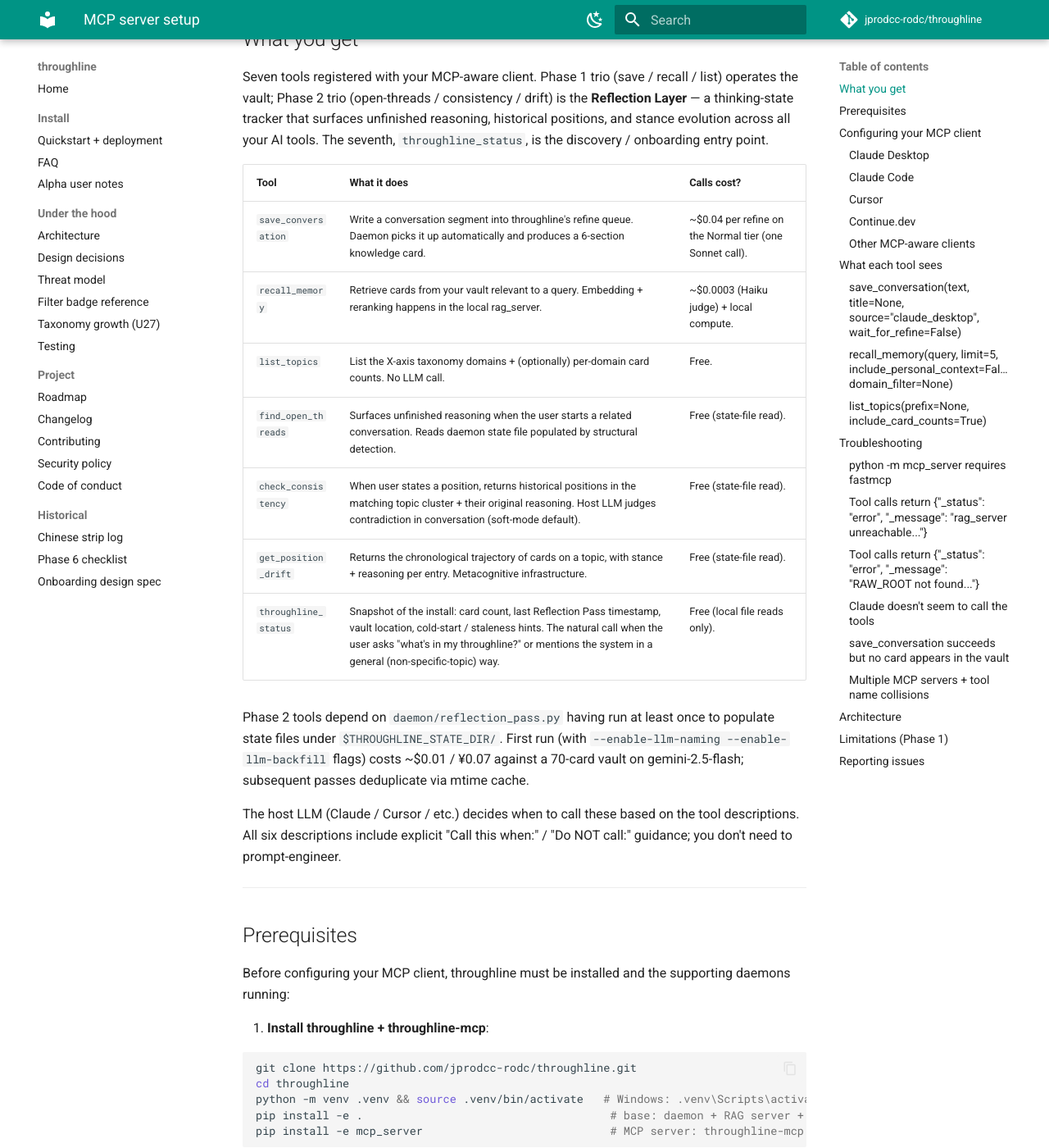
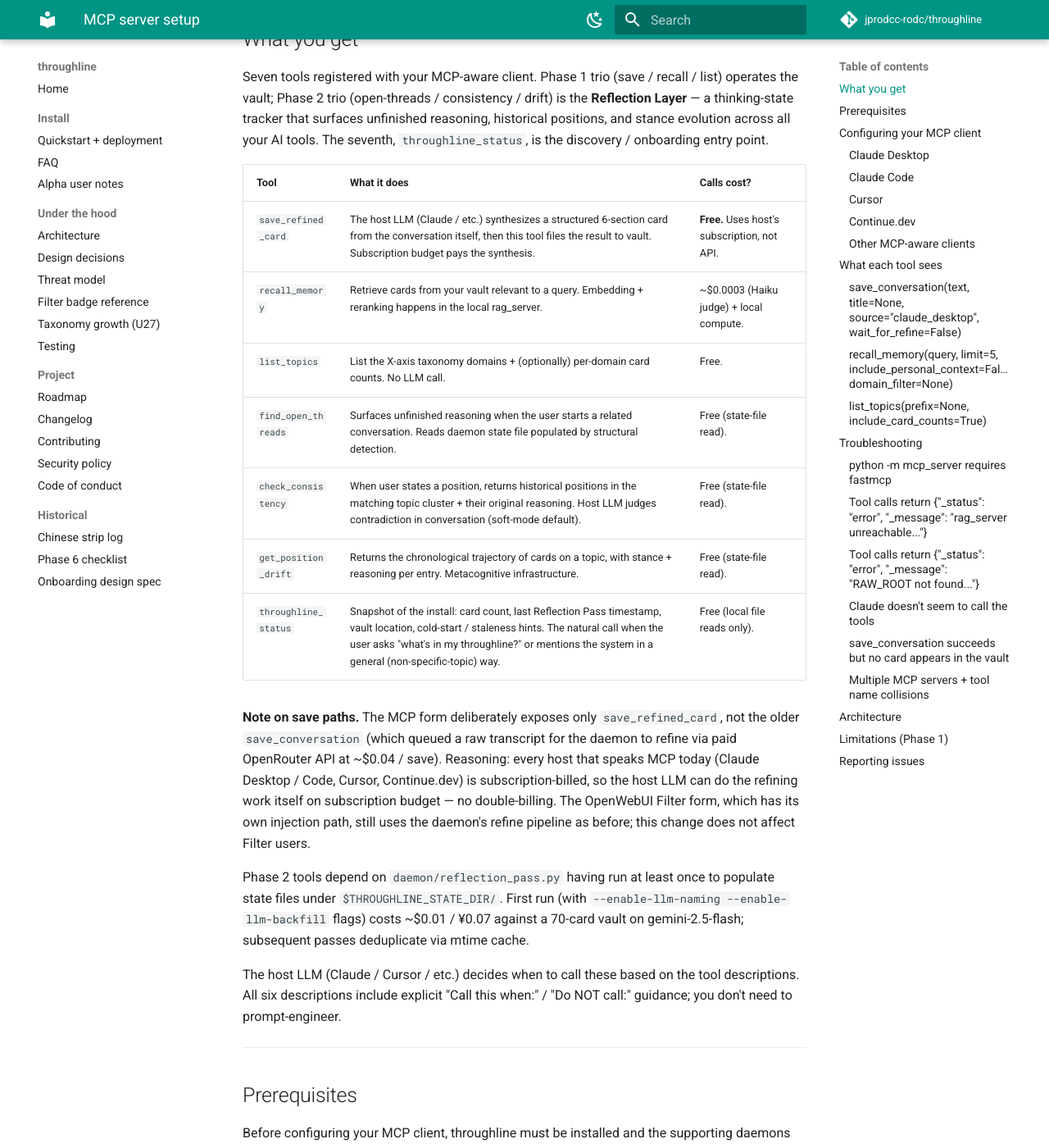
Before and after one commit to jprodcc-rodc/throughline, an MkDocs documentation site: the page built from docs/MCP_SETUP.md, in a window 1280 px wide and 1400 px high, scrolled down 385 px. Shown: the whole window at 82% size. Built offline with MkDocs 1.6.1 and Material for MkDocs 9.7.7, drawn with Linux system fonts in a browser that asks for light colours; comment, search, counter and statistics services are not loaded.

Commit message:
mcp: deregister save_conversation from MCP tool surface (subscription-only path)
Per real Claude Desktop dogfood: even with biased docstrings,
keeping save_conversation exposed as an MCP tool meant Claude
could occasionally pick it (paid daemon refine ~$0.04/save) over
save_refined_card (zero cost). For OSS users on Claude subscription,
that's double-billing — bad UX, bad signal.

Cleanest fix: stop exposing save_conversation as an MCP tool
entirely. Every host that speaks MCP today (Claude Desktop / Code /
Cursor / Continue.dev) is subscription-billed, so the host LLM can
do the refining work itself. save_refined_card is the only save
path users should hit through MCP.

What changed:
- mcp_server/server.py: removed `app.tool()(save_conversation)`
  registration. Replaced with a comment explaining the rationale.
  Function is still importable (keeps tests passing + leaves room
  for direct callers like bulk-import scripts that bypass MCP).
- mcp_server/tools/__init__.py: kept save_conversation in __all__
  so non-MCP callers still get it via `from mcp_server.tools
  import save_conversation`. The MCP exposure is server.py's
  responsibility, not __init__.py.
- save_conversation docstring: fixed "Call this when:" prefix
  variation that broke the locked-Q3 docstring-grammar test.
- docs/MCP_SETUP.md: replaced save_conversation row in the tool
  table with save_refined_card. Added a "Note on save paths"
  paragraph explaining the design choice and clarifying that
  OpenWebUI Filter is unaffected (it has a separate injection
  path that bypasses MCP).
- README.md: updated MCP form description (vault ops list now
  leads with save_refined_card; explanatory paragraph below).

OpenWebUI Filter form is COMPLETELY UNAFFECTED. The Filter never
went through the MCP save_conversation tool — it has its own
exporter → RAW_ROOT → daemon-watchdog flow. Daemon refining
remains the right design for Filter users (no host LLM there to
do the synthesis work).

After this commit:
- MCP exposes 7 tools (was 8)
- save_conversation function: still ships, importable for direct
  use, just not auto-registered as MCP tool
- All save flows through MCP go to save_refined_card → free

Tests: 1834 passing, 3 skipped. No regressions.

Co-Authored-By: Claude Opus 4.7 (1M context) <noreply@anthropic.com>

```diff
--- a/docs/MCP_SETUP.md
+++ b/docs/MCP_SETUP.md
@@ -27,13 +27,23 @@ onboarding entry point.
 
 | Tool | What it does | Calls cost? |
 |---|---|---|
-| `save_conversation` | Write a conversation segment into throughline's refine queue. Daemon picks it up automatically and produces a 6-section knowledge card. | ~$0.04 per refine on the Normal tier (one Sonnet call). |
+| `save_refined_card` | The host LLM (Claude / etc.) synthesizes a structured 6-section card from the conversation itself, then this tool files the result to vault. Subscription budget pays the synthesis. | **Free.** Uses host's subscription, not API. |
 | `recall_memory` | Retrieve cards from your vault relevant to a query. Embedding + reranking happens in the local rag_server. | ~$0.0003 (Haiku judge) + local compute. |
 | `list_topics` | List the X-axis taxonomy domains + (optionally) per-domain card counts. No LLM call. | Free. |
 | `find_open_threads` | Surfaces unfinished reasoning when the user starts a related conversation. Reads daemon state file populated by structural detection. | Free (state-file read). |
 | `check_consistency` | When user states a position, returns historical positions in the matching topic cluster + their original reasoning. Host LLM judges contradiction in conversation (soft-mode default). | Free (state-file read). |
 | `get_position_drift` | Returns the chronological trajectory of cards on a topic, with stance + reasoning per entry. Metacognitive infrastructure. | Free (state-file read). |
 | `throughline_status` | Snapshot of the install: card count, last Reflection Pass timestamp, vault location, cold-start / staleness hints. The natural call when the user asks "what's in my throughline?" or mentions the system in a general (non-specific-topic) way. | Free (local file reads only). |
+
+**Note on save paths.** The MCP form deliberately exposes only
+`save_refined_card`, not the older `save_conversation` (which queued
+a raw transcript for the daemon to refine via paid OpenRouter API at
+~$0.04 / save). Reasoning: every host that speaks MCP today
+(Claude Desktop / Code, Cursor, Continue.dev) is subscription-billed,
+so the host LLM can do the refining work itself on subscription
+budget — no double-billing. The OpenWebUI Filter form, which has
+its own injection path, still uses the daemon's refine pipeline as
+before; this change does not affect Filter users.
 
 Phase 2 tools depend on `daemon/reflection_pass.py` having run at
 least once to populate state files under `$THROUGHLINE_STATE_DIR/`.
```
Also changed, not shown: README.md (+8 -1 lines), 3 other files.
